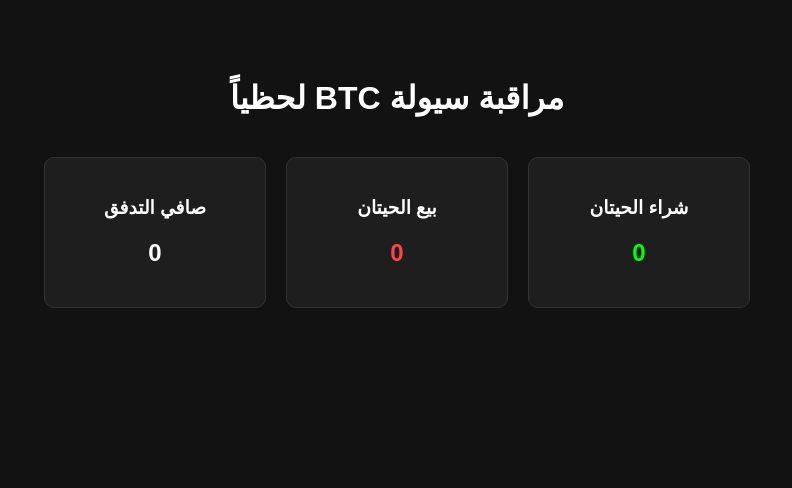
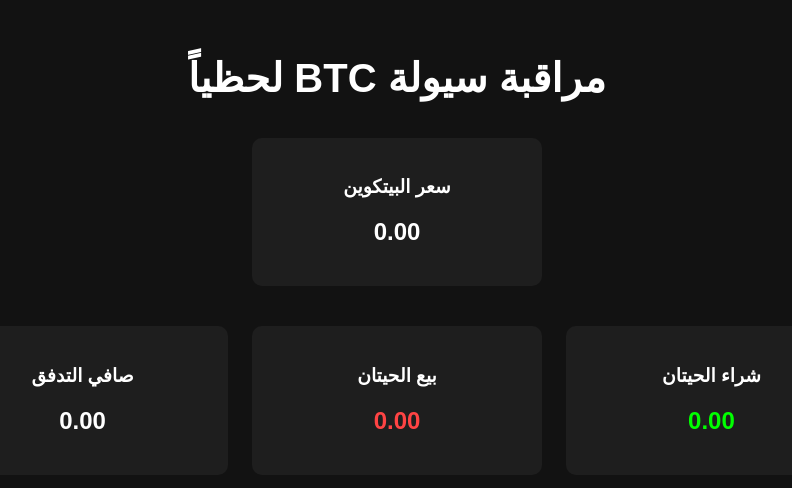
Before and after one commit to Asdasd7117/botbtc, a website: page public/index.html in a window 1280 px wide. Shown: the whole page, without its empty margins (243-1035 px from the left). Drawn offline with nearby package versions, Linux system fonts and the light colour scheme; no server answers.

Commit message:
Update index.html

```diff
--- a/public/index.html
+++ b/public/index.html
@@ -2,15 +2,34 @@
 <html lang="ar" dir="rtl">
 <head>
     <meta charset="UTF-8">
-    <title>مراقب الحيتان - مباشر</title>
-    <link rel="stylesheet" href="style.css">
+    <title>مراقبة سيولة BTC</title>
+    <style>
+        body { background: #121212; color: #fff; font-family: sans-serif; text-align: center; padding: 20px; }
+        .card { background: #1e1e1e; padding: 20px; margin: 10px; border-radius: 10px; display: inline-block; width: 250px; }
+        h1 { font-size: 2.5em; }
+    </style>
 </head>
 <body>
     <h1>مراقبة سيولة BTC لحظياً</h1>
-    <div class="container">
-        <div class="card"><h3>شراء الحيتان</h3><h2 id="buy" class="green">0</h2></div>
-        <div class="card"><h3>بيع الحيتان</h3><h2 id="sell" class="red">0</h2></div>
-        <div class="card"><h3>صافي التدفق</h3><h2 id="net">0</h2></div>
+
+    <div class="card">
+        <h3>سعر البيتكوين</h3>
+        <h2 id="price">0.00</h2>
+    </div>
+
+    <div style="margin-top: 20px;">
+        <div class="card">
+            <h3>شراء الحيتان</h3>
+            <h2 id="buy" style="color: #00ff00;">0.00</h2>
+        </div>
+        <div class="card">
+            <h3>بيع الحيتان</h3>
+            <h2 id="sell" style="color: #ff4444;">0.00</h2>
+        </div>
+        <div class="card">
+            <h3>صافي التدفق</h3>
+            <h2 id="net">0.00</h2>
+        </div>
     </div>
 
     <script src="/socket.io/socket.io.js"></script>
```
